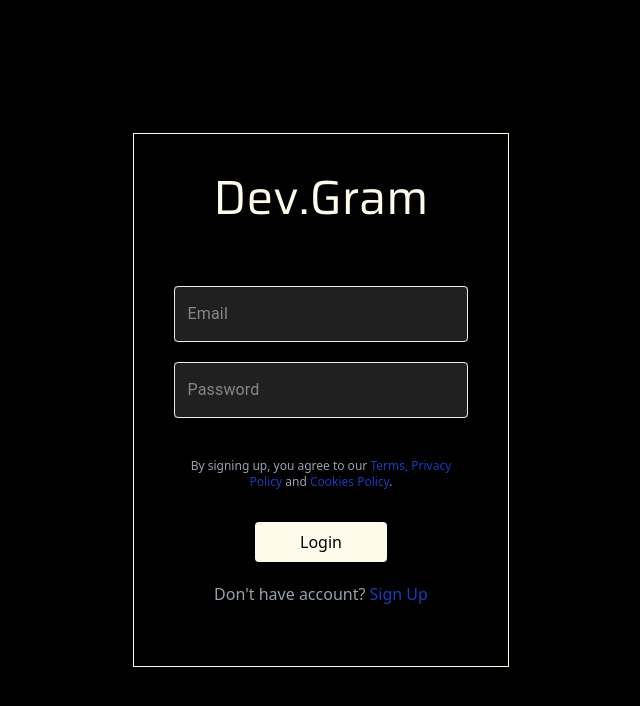
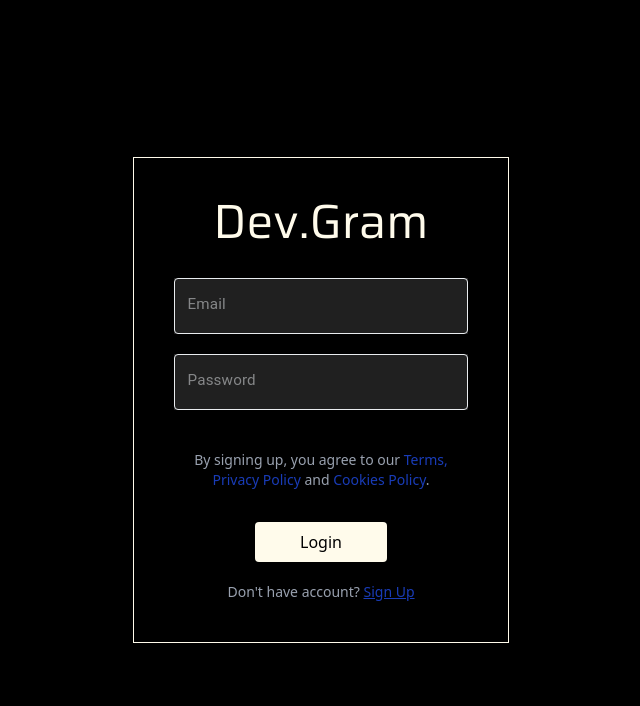
Before and after one commit to prashantjinwal/DevGram, a React (Vite) app in the folder Frontend/: page / in a window 1280 px wide. Shown: the top 706 px of the page, without its empty margins (319-959 px from the left). Built offline with nearby package versions, Linux system fonts and the light colour scheme.

Commit message:
Add complete login

```diff
--- a/Frontend/src/signUp/LoginPage.jsx
+++ b/Frontend/src/signUp/LoginPage.jsx
@@ -5,10 +5,12 @@ const textstyle = {
   input: {
     color: "#e9ecef",
     backgroundColor: "#202020",
+    fontSize: "1rem", // responsive font
   },
   label: {
     color: "#e9ecef",
     opacity: 0.5,
+    fontSize: "0.9rem",
   },
   "& .MuiOutlinedInput-root": {
     "& fieldset": {
@@ -25,16 +27,19 @@ const textstyle = {
 
 const LoginPage = () => {
   return (
-    <div className="min-h-screen flex justify-center items-center bg-black px-3">
-      <div className="border border-amber-50 p-10 w-full max-w-[90%] sm:max-w-[80%] md:max-w-[60%] lg:max-w-[40%] xl:max-w-[30%] text-amber-50">
-        <h2 className="fonttt flex justify-center text-5xl">Dev.Gram</h2>
-        <div className="flex w-full flex-col gap-5 mb-5 mt-[4em]">
+    <div className="min-h-screen flex justify-center items-center bg-black px-3 py-6">
+      <div className="border border-amber-50 p-6 sm:p-10 w-full max-w-[95%] sm:max-w-[80%] md:max-w-[60%] lg:max-w-[40%] xl:max-w-[30%] text-amber-50">
+        <h2 className="fonttt flex justify-center text-3xl sm:text-4xl md:text-5xl mb-6">Dev.Gram</h2>
+
+        <div className="flex w-full flex-col gap-4 sm:gap-5 mb-5 mt-8">
           <TextField
             id="outlined-email"
             label="Email"
             type="email"
             sx={textstyle}
             fullWidth
+            InputLabelProps={{ style: { fontSize: "0.95rem" } }}
+            InputProps={{ style: { fontSize: "1rem" } }}
           />
           <TextField
             id="outlined-password"
@@ -42,21 +47,26 @@ const LoginPage = () => {
             type="password"
             sx={textstyle}
             fullWidth
+            InputLabelProps={{ style: { fontSize: "0.95rem" } }}
+            InputProps={{ style: { fontSize: "1rem" } }}
           />
         </div>
-        <p className="text-center text-xs text-gray-400 py-5 px-2">
+
+        <p className="text-center text-xs sm:text-sm text-gray-400 py-4 sm:py-5 px-2">
           By signing up, you agree to our{" "}
           <span className="text-blue-800">Terms, Privacy Policy</span> and{" "}
           <span className="text-blue-800">Cookies Policy</span>.
         </p>
-        <button className="m-auto mt-3 flex justify-center w-[45%] rounded-sm py-2 bg-amber-50 text-black font-medium">
+
+        <button className="m-auto mt-3 flex justify-center w-[60%] sm:w-[45%] rounded-sm py-2 bg-amber-50 text-black font-medium text-sm sm:text-base">
           Login
         </button>
-        <p className="text-gray-400 p-5 text-center">
+
+        <p className="text-gray-400 pt-5 text-xs sm:text-sm text-center">
           Don't have account?{" "}
-          <a className="text-blue-800" href="http://">
-           <Link to="/signup" >Sign Up</Link>
-          </a>
+          <Link to="/signup" className="text-blue-800 underline">
+            Sign Up
+          </Link>
         </p>
       </div>
     </div>
```
